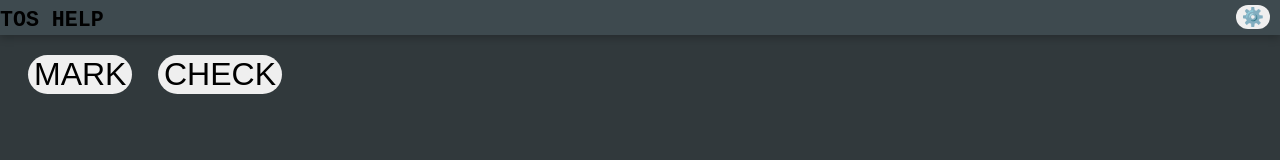
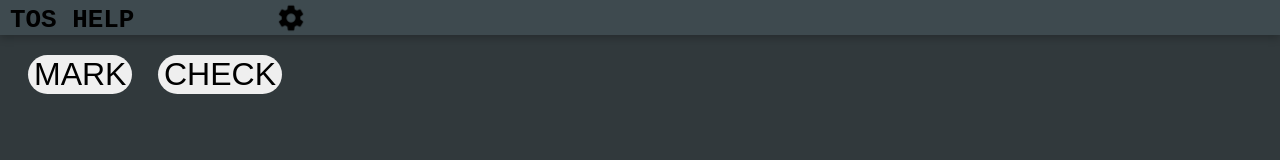
Before and after one commit to BlakeSharp/TOS-CE, a browser extension: page index.html in a window 1280 px wide. Drawn offline with Linux system fonts and the light colour scheme.

Commit message:
Changed the settings icon and positioning of elements

```diff
--- a/index.html
+++ b/index.html
@@ -9,14 +9,14 @@
 </head>
 <body >
     <div id="mhead" style="height: 30px;">
-        <label style="position:absolute;font-weight: bold;top:7.5px">TOS HELP</label>
-       <button id="buttonhead" style="font-size: large;">⚙️</button>
+        <label style="position:absolute;font-weight: bold;top:5px;left:10px;font-size: larger;">TOS HELP</label>
+        <button id="SettingsButton" style="position: absolute; left: 270px;top:2px;background-color: transparent;"> <img src = "Icon_Settings.png" style="height:30px;width:30px;"></button>
     </div>
     <div>
     </div>
     <div style="top:55px;">
-        <button style="width: max-content;left:20px">MARK</button>
-        <button style="width: max-content;left:150px">CHECK</button>
+        <button id="MainButtons" style="width: max-content;left:20px">MARK</button>
+        <button id="MainButtons" style="width: max-content;left:150px">CHECK</button>
         <!--<input type="text" name="Start " id="startid" style="position:absolute;top:60px;width:100px;">
         <label for="" style="position: absolute;top:62.5px;left:110px;white-space:nowrap;">MM:SS-MM:SS</label> -->
     </div>
--- a/style.css
+++ b/style.css
@@ -8,7 +8,11 @@ body{
 div{
     position: absolute;
 }
-button{
+#SettingsButton{
+    background-color: transparent;
+    border: 0px;
+}
+#MainButtons{
     position: absolute;
     font-size:xx-large;
     border-radius: 50px;
```
Also changed, not shown: Icon_Settings.png (added).
